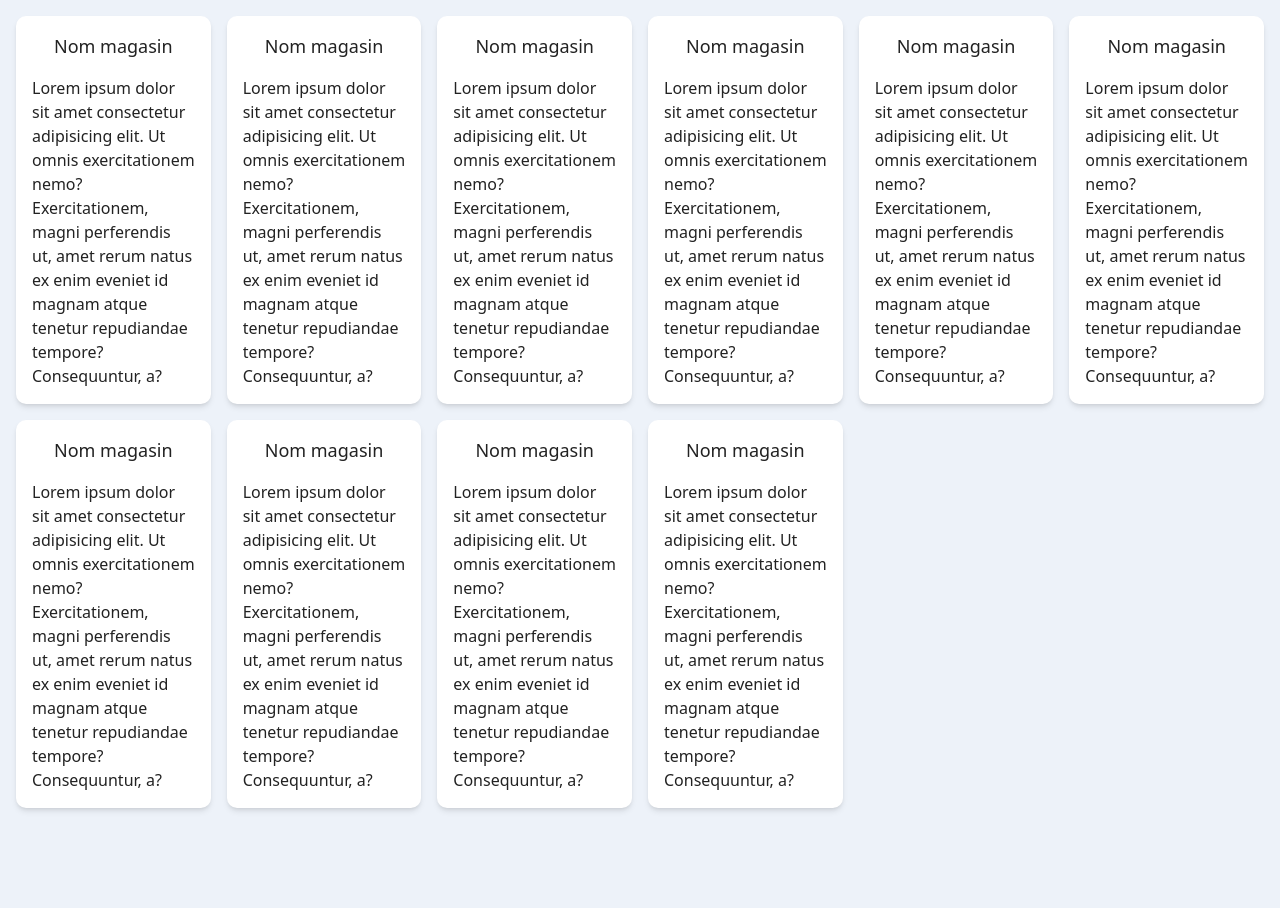
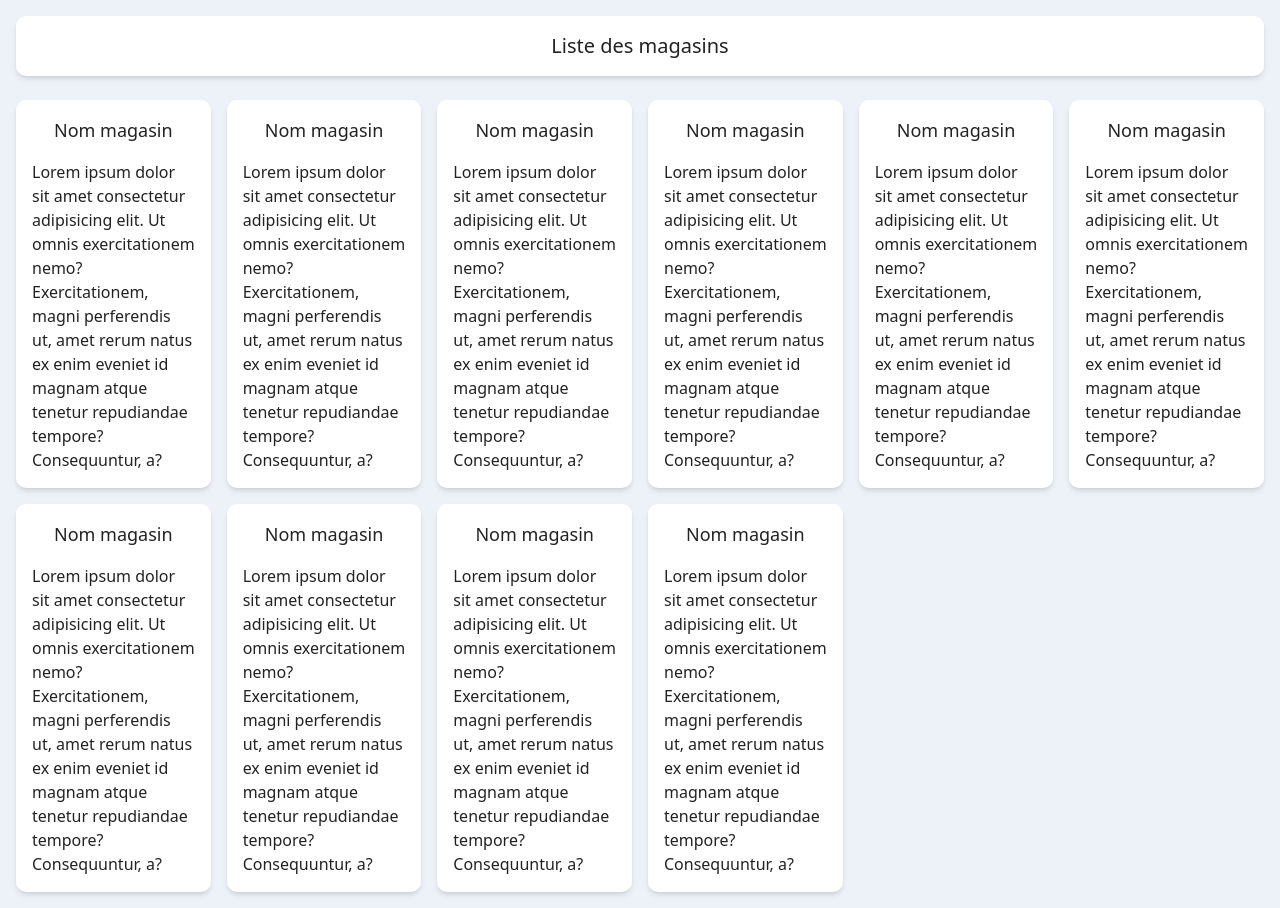
Before and after one commit to SpilmontFrancois/IOT, a Nuxt app: page / in a window 1280 px wide. Before the commit the page ends 824 px from the top, so only its background shows below. Built offline with nearby package versions, Linux system fonts and the light colour scheme.

Commit message:
feat: add title card

```diff
--- a/pages/index.vue
+++ b/pages/index.vue
@@ -1,4 +1,9 @@
 <template>
+  <div class="flex flex-col space-y-6">
+    <div class="card">
+      <span class="text-xl font-semibold">Liste des magasins</span>
+    </div>
+
     <div class="grid grid-cols-6 gap-4">
       <div v-for="i in 10" :key="i" class="card">
         <span class="text-lg">Nom magasin</span>
@@ -8,6 +13,7 @@
           natus ex enim eveniet id magnam atque tenetur repudiandae tempore?
           Consequuntur, a?
         </span>
+      </div>
     </div>
   </div>
 </template>
```
Lines whose indentation alone changed are shown as unchanged.
